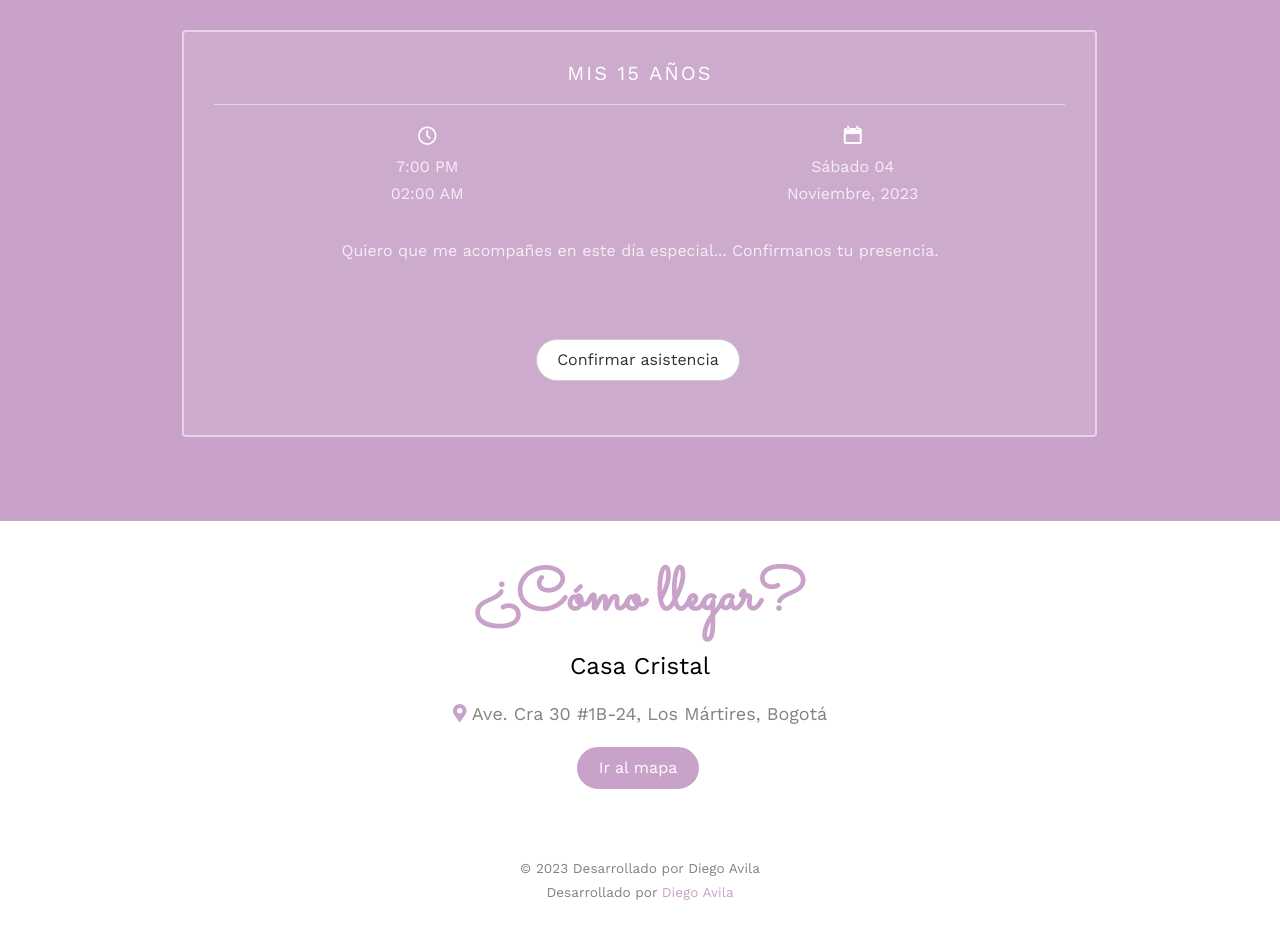
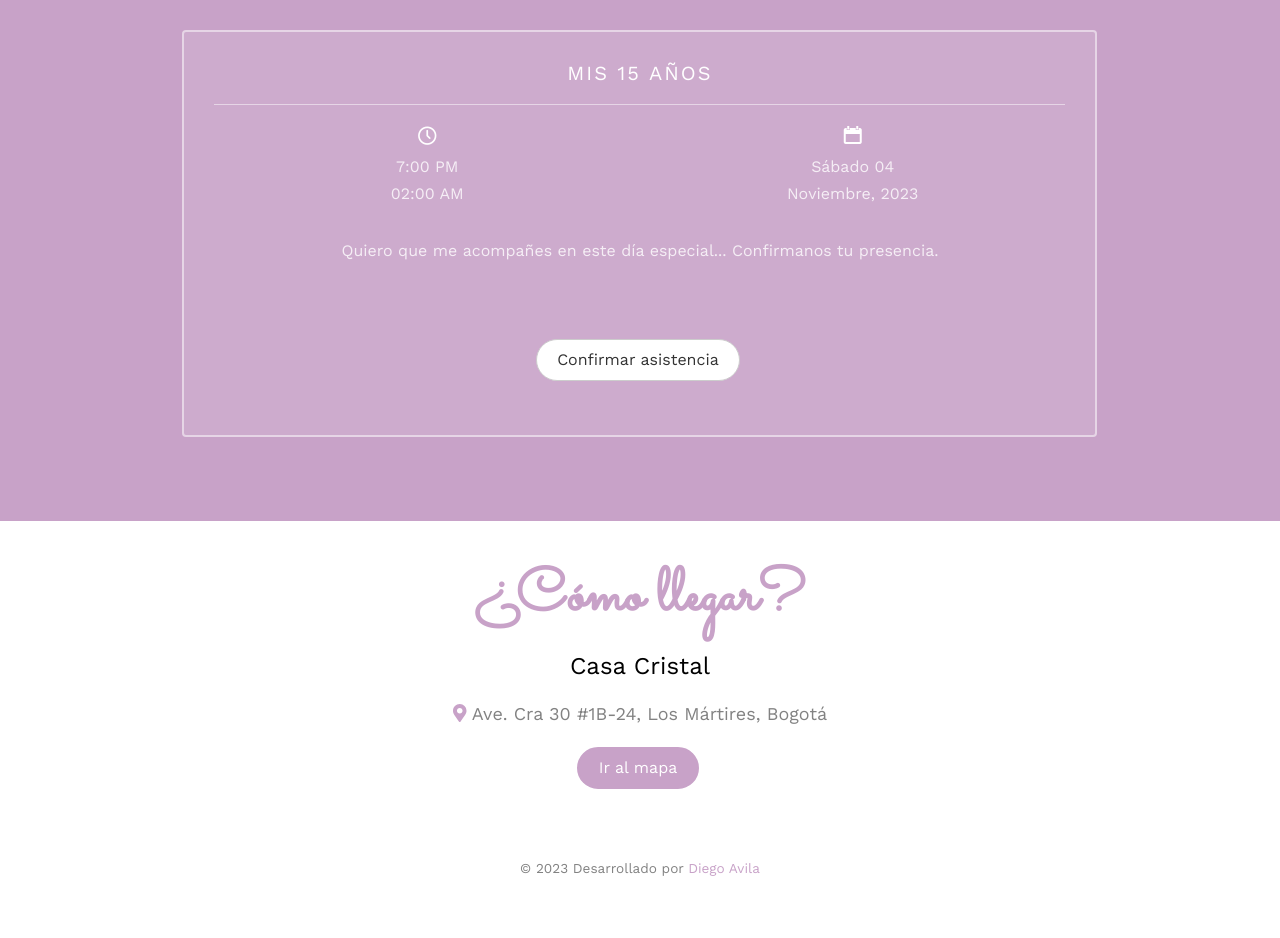
Before and after one commit to avilariosdiego/15valentina, a plain HTML site: page index.html in a window 1280 px wide. Shown: the part 1051-1989 px from the top of the page. Drawn offline with nearby package versions, Linux system fonts and the light colour scheme; files whose address does not match are found by name.

Commit message:
Update index.html

```diff
--- a/index.html
+++ b/index.html
@@ -130,9 +130,8 @@
 				<div class="row copyright">
 					<div class="col-md-12 text-center">
 						<p>
-							<small class="block">&copy; 2023 Desarrollado por Diego Avila</small>
-							<small class="block">Desarrollado por <a href="https://avilariosdiego.github.io/freelancer" target="_blank">Diego Avila</a>
-							</p>
+							<small class="block">&copy; 2023 Desarrollado por <a href="https://avilariosdiego.github.io/freelancer" target="_blank">Diego Avila</a></small>
+						</p>
 						</div>
 					</div>
 
```
